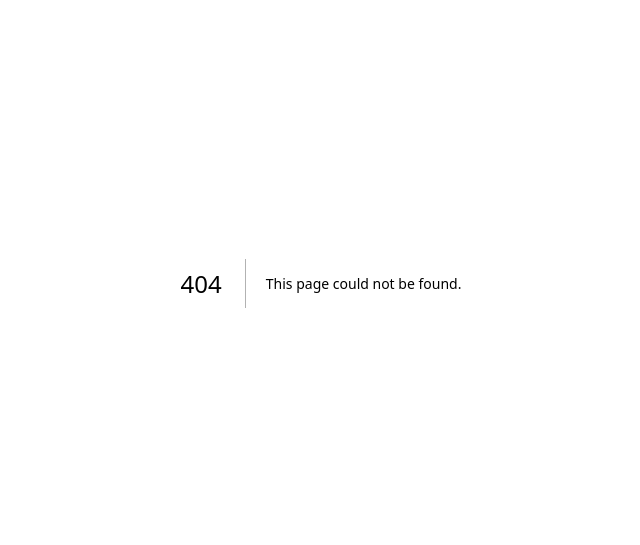
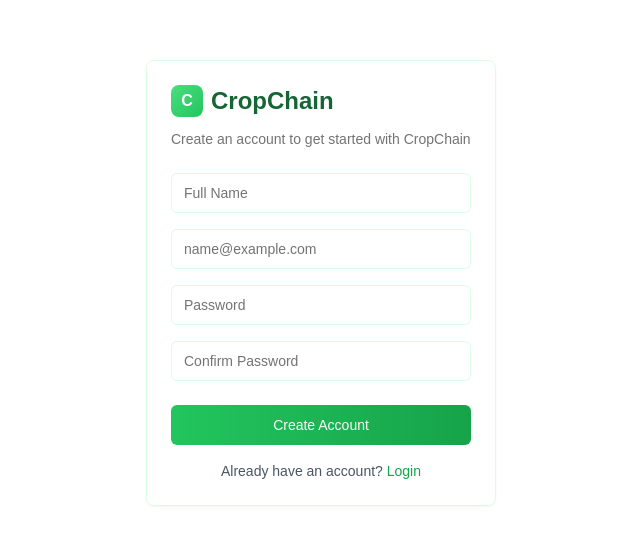
Before and after one commit to zahooronly/FYP, a Next.js app: page /register in a window 1280 px wide. Before the commit this address had no page. Shown: the part 117-662 px from the top of the page, without its empty margins (319-959 px from the left). Built offline with nearby package versions, Linux system fonts and the light colour scheme.

Commit message:
feat(auth-ui): register page done

```diff
--- /dev/null
+++ b/app/(auth)/register/page.tsx
@@ -0,0 +1,77 @@
+import { Metadata } from 'next'
+import Link from 'next/link'
+import { Button } from '@/components/ui/button'
+import { Input } from '@/components/ui/input'
+import { Card, CardContent, CardDescription, CardFooter, CardHeader, CardTitle } from '@/components/ui/card'
+
+export const metadata: Metadata = {
+  title: 'Register - CropChain',
+  description: 'Create your CropChain account',
+}
+
+export default function RegisterPage() {
+  return (
+    <div className="relative flex min-h-screen flex-col items-center justify-center">
+      <div className="mx-auto flex w-full flex-col justify-center space-y-6 sm:w-[350px]">
+        <Card className="backdrop-blur-xl bg-white/70 border-green-100">
+          <CardHeader className="space-y-1">
+            <div className="flex items-center gap-2 mb-2">
+              <div className="w-8 h-8 rounded-lg bg-gradient-to-br from-green-400 to-green-500 flex items-center justify-center">
+                <span className="text-white font-semibold">C</span>
+              </div>
+              <h2 className="text-2xl font-semibold text-green-800">CropChain</h2>
+            </div>
+            <CardDescription>
+              Create an account to get started with CropChain
+            </CardDescription>
+          </CardHeader>
+          <CardContent className="grid gap-4">
+            <div className="grid gap-2">
+              <Input
+                id="name"
+                type="text"
+                placeholder="Full Name"
+                className="backdrop-blur-xl bg-white/70 border-green-100"
+              />
+            </div>
+            <div className="grid gap-2">
+              <Input
+                id="email"
+                type="email"
+                placeholder="name@example.com"
+                className="backdrop-blur-xl bg-white/70 border-green-100"
+              />
+            </div>
+            <div className="grid gap-2">
+              <Input
+                id="password"
+                type="password"
+                placeholder="Password"
+                className="backdrop-blur-xl bg-white/70 border-green-100"
+              />
+            </div>
+            <div className="grid gap-2">
+              <Input
+                id="confirm-password"
+                type="password"
+                placeholder="Confirm Password"
+                className="backdrop-blur-xl bg-white/70 border-green-100"
+              />
+            </div>
+          </CardContent>
+          <CardFooter className="flex flex-col gap-4">
+            <Button className="w-full bg-gradient-to-r from-green-500 to-green-600 hover:opacity-90">
+              Create Account
+            </Button>
+            <div className="text-sm text-gray-600 text-center">
+              Already have an account?{' '}
+              <Link href="/login" className="text-green-600 hover:underline">
+                Login
+              </Link>
+            </div>
+          </CardFooter>
+        </Card>
+      </div>
+    </div>
+  )
+}
```
